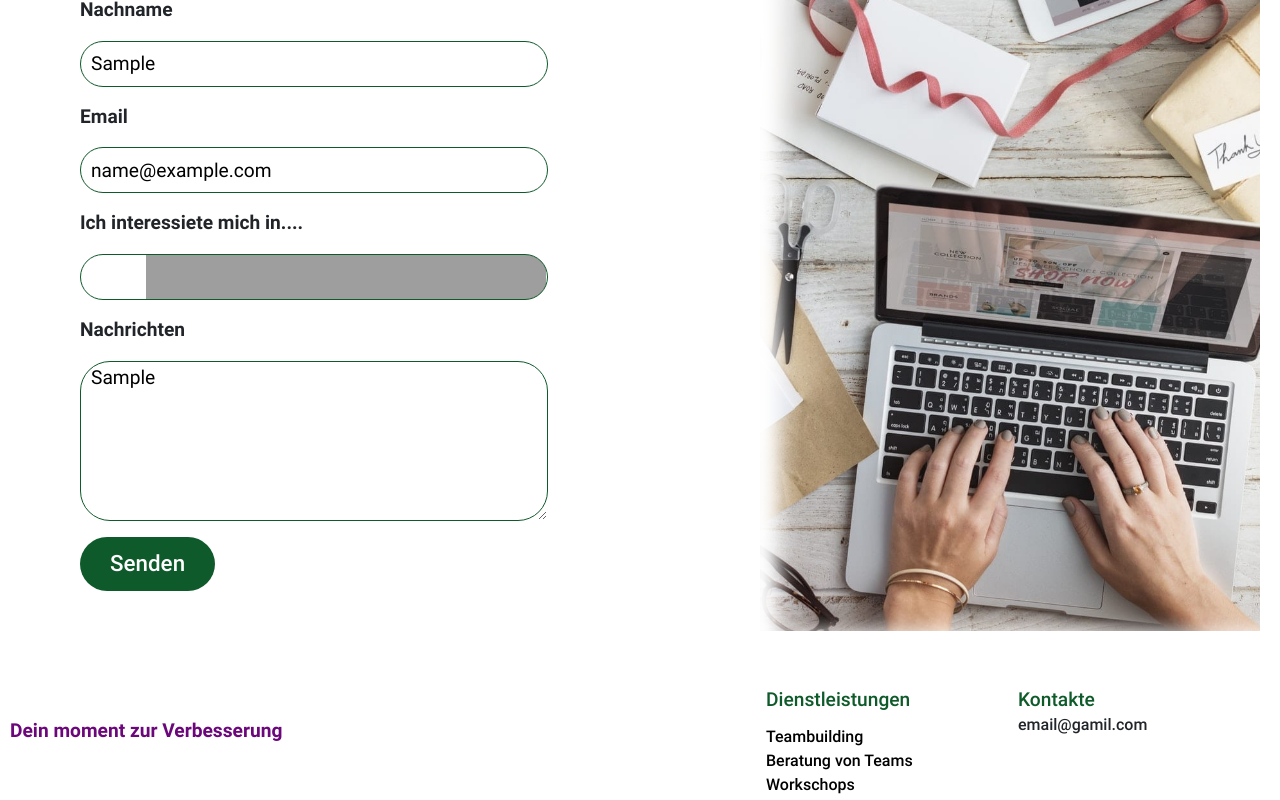
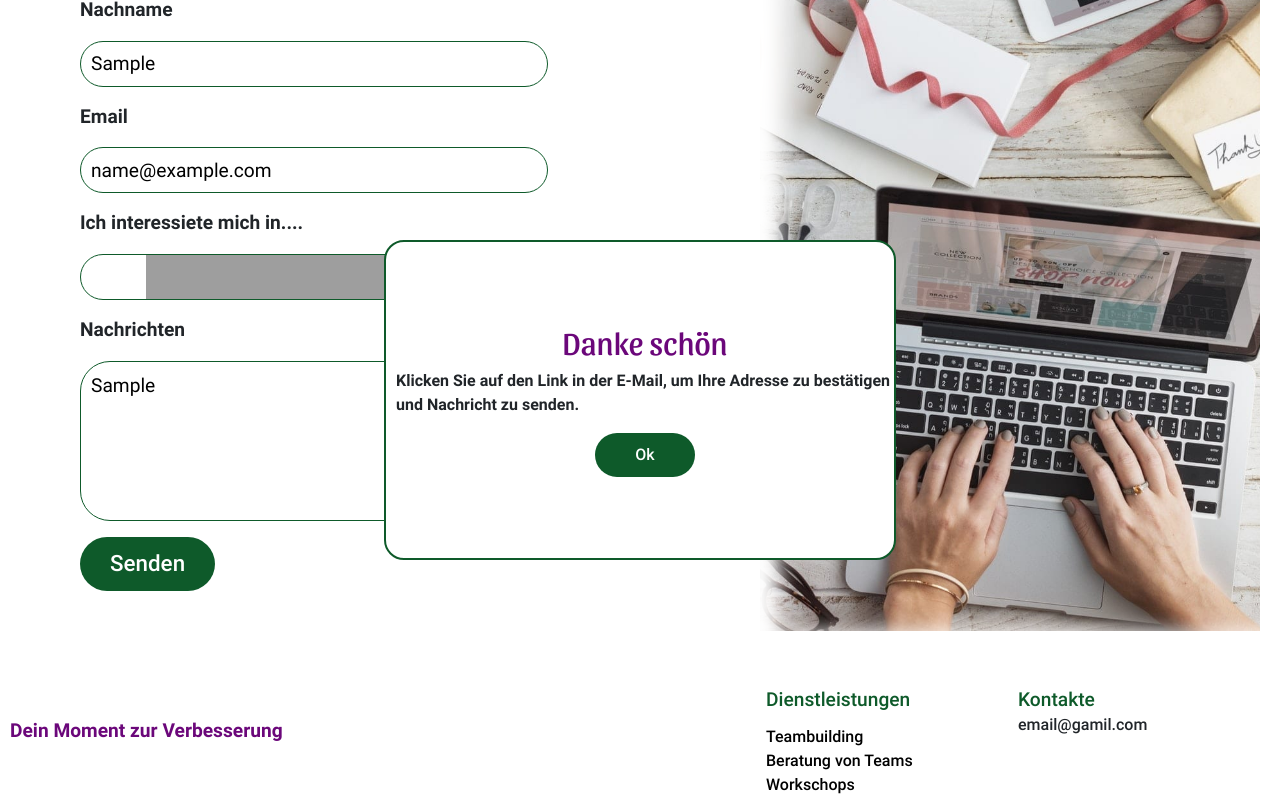
Before and after one commit to rh-pr/mira-coaching, a React (Vite) app in the folder client/: page / in a window 1280 px wide. Both pictures are taken after typing "Sample", "Sample", "name@example.com", "Sample" into the empty fields and a click on the button "Senden". Shown: the part 2867-3667 px from the top of the page. Built offline with nearby package versions, Linux system fonts and the light colour scheme; grey boxes are pictures that could not be loaded.

Commit message:
add modal window

```diff
--- a/client/src/components/footer/Footer.tsx
+++ b/client/src/components/footer/Footer.tsx
@@ -4,7 +4,7 @@ function Footer() {
   return (
     <div className='footer' lang='de'>
       <div className='left'>
-       <p> Dein moment zur Verbesserung</p>
+       <p> Dein Moment zur Verbesserung</p>
       </div>
       <div className='right'>
         <div>
--- a/client/src/components/home/ContactForm.tsx
+++ b/client/src/components/home/ContactForm.tsx
@@ -1,11 +1,18 @@
-import { useState } from "react";
+import { useContext, useState } from "react";
+import { MainContext } from "../../context/MainContext";
+import ResponseMsg from "./ResponseMsg";
 
 function ContactForm() {
 
   const [isSelectOpen, setIsSelectOpen] = useState<boolean>(false)
+  // const [sendingStatus, setSendingStatus] = useState<boolean>(false);
+  // const [openModal, setOpenModal] = useState<boolean>(false)
+
+  const context = useContext(MainContext);
 
   const handleUserMsg = (e: React.FormEvent<HTMLFormElement>) => {
     e.preventDefault();
+    context?.setSendedMsg(true);
 
   }
 
@@ -13,14 +20,16 @@ function ContactForm() {
     setIsSelectOpen(!isSelectOpen);
   }
 
+
   return (
+    <>
     <form className=""  onSubmit={(e: React.FormEvent<HTMLFormElement>) => handleUserMsg(e)}>
       <label htmlFor="fname">Vorname</label>
-      <input type="text" className="" id="fname" name="fname" />
+      <input type="text" className="" id="fname" name="fname"  required/>
       <label htmlFor="lname">Nachname</label>
-      <input type="text" className="" id="lname" name="lname" />
+      <input type="text" className="" id="lname" name="lname" required />
       <label htmlFor="email">Email</label>
-      <input type="email" className="" id="email" name="email" />
+      <input type="email" className="" id="email" name="email" required />
       <label htmlFor="inter">Ich interessiete mich in....</label>
       <select name="inter" id="inter"  className={`${isSelectOpen ? 'opened-select' : 'closed-select'}`} onClick={() => taggleSelect()}>
         <option></option>
@@ -29,9 +38,10 @@ function ContactForm() {
         <option onClick={() => taggleSelect()}>Teambuilding</option>
       </select>
       <label htmlFor="msg">Nachrichten</label>
-      <textarea name="msg" id="msg"></textarea>
+      <textarea name="msg" id="msg" required></textarea>
       <button type="submit">Senden</button>
     </form>
+    </>
   )
 }
 
--- a/client/src/components/home/Home.scss
+++ b/client/src/components/home/Home.scss
@@ -373,6 +373,7 @@ $sarina-font: 'Sarina';
             font-family: $base-font-headers, serif;
             font-size: 1rem;
         }
+
         form {
             width: 100%;
             display: flex;
@@ -431,9 +432,6 @@ $sarina-font: 'Sarina';
                 font-family: $base-font, serif;
                 font-weight: 500;
             }
-
-
-
         }
    }
 
@@ -453,6 +451,53 @@ $sarina-font: 'Sarina';
         }
     }
 }
+
+.modal-wrap {
+    .modal {
+        display: flex;
+        justify-content: center;
+        align-items: center;
+        width: 100vw;
+        height: 100vh;
+
+        .content{
+            background-color: #fff;
+            border: 2px solid #0E5A2A;
+            border-radius: 20px;
+            display: flex;
+            flex-direction: column;
+            padding-left: 10px;
+            justify-content: center;
+            align-items: center;
+            width: 40vw;
+            height: 40vh;
+
+            h1 {
+                color: $base-text-color;
+                font-family: $base-font-headers, serif;
+                font-size: 2rem;
+            }
+
+            p {
+                font-family: $base-font, serif;
+                font-weight: 600;
+            }
+
+            button {
+                width: fit-content;
+                padding: 10px 40px;
+                border-radius: 30px;
+                border: none;
+                background-color: #0E5A2A;
+                color: white;
+                font-family: $base-font, serif;
+                font-weight: 500;
+            }
+        }
+    }
+}
+
+
 
 @media (min-width: 768px){
     .main {
@@ -886,6 +931,7 @@ $sarina-font: 'Sarina';
                 textarea {
                     height: 160px;
                     overflow: auto;
+                    padding: 10px;
 
                     &:active, &:focus {
                         border: 1px solid $base-text-color;
--- /dev/null
+++ b/client/src/components/home/ResponseMsg.tsx
@@ -0,0 +1,21 @@
+import { useContext } from "react"
+import { MainContext } from "../../context/MainContext"
+
+function ResponseMsg() {
+    const context = useContext(MainContext);
+
+    const handleClick = () => {
+        context?.setSendedMsg(false);
+    }
+  return (
+    <div className="modal">
+        <div className="content">
+            <h1>Danke schön</h1>
+            <p>Klicken Sie auf den Link in der E-Mail, um Ihre Adresse zu bestätigen und Nachricht zu senden.</p>
+            <button onClick={handleClick}>Ok</button>
+        </div>
+    </div>
+  )
+}
+
+export default ResponseMsg
--- a/client/src/components/nav/Nav.tsx
+++ b/client/src/components/nav/Nav.tsx
@@ -21,7 +21,7 @@ function Nav() {
   return (
     <nav className="navbar navbar-expand-lg">
       <div className="container-fluid">
-        <a className="navbar-brand fw-bold" href="#">Dein moment zur Verbesserung</a>
+        <a className="navbar-brand fw-bold" href="#">Dein Moment zur Verbesserung</a>
         <button className="navbar-toggler" type="button" data-bs-toggle="collapse" data-bs-target="#navbarTogglerDemo02" aria-controls="navbarTogglerDemo02" aria-expanded="false" aria-label="Toggle navigation">
           <span className="navbar-toggler-icon"></span>
         </button>
--- a/client/src/constants/main.ts
+++ b/client/src/constants/main.ts
@@ -26,7 +26,7 @@ export const profOffers = [
         name: 'Teambuilding',
         offers: [
             'Einzelberatung',
-            'Teans Beratung',
+            'Teams Beratung',
             'Kommunikation',
             'Führung',
             'Neue Arbeit',
--- a/client/src/context/MainContext.tsx
+++ b/client/src/context/MainContext.tsx
@@ -5,12 +5,15 @@ export const MainContext = createContext<ContextType | null>(null);
 
 export const MainContextProvider = ({ children }: { children: ReactNode }) => {
 	const [isWritingNewReview, setIsWritingNewReview] = useState<boolean>(false);
+	const [sendedMsg, setSendedMsg] = useState<boolean>(false)
 
 	return (
 		<MainContext.Provider
 			value={{
 				isWritingNewReview,
-                setIsWritingNewReview
+                setIsWritingNewReview,
+				sendedMsg,
+				setSendedMsg
 			}}
 		>
 			{children}
--- a/client/src/pages/Home.tsx
+++ b/client/src/pages/Home.tsx
@@ -4,14 +4,21 @@ import Offers from "../components/home/Offers";
 import AboutMe from "../components/home/AboutMe";
 import ReviewCard from "../components/home/ReviewCard";
 
-
-
 import { reviews } from '../constants/main'
 import ContactForm from "../components/home/ContactForm";
+import { useContext } from "react";
+import { MainContext } from "../context/MainContext";
+import ResponseMsg from "../components/home/ResponseMsg";
 
 function Home() {
+  const context = useContext(MainContext);
+
   return (
     <div className='home' lang="de">
+      {/* {context?.sendedMsg && <ResponseMsg />} */}
+      <div className="modal-wrap">
+         {context?.sendedMsg && <ResponseMsg />}
+      </div>
       <Main />
       <Offers />
       <AboutMe />
--- a/client/src/types/main.ts
+++ b/client/src/types/main.ts
@@ -23,4 +23,6 @@ export type KontaktDataType = {
 export type ContextType = {
     isWritingNewReview: boolean,
     setIsWritingNewReview: React.Dispatch<React.SetStateAction<boolean>>;
+    sendedMsg: boolean,
+    setSendedMsg: React.Dispatch<React.SetStateAction<boolean>>;
 }
```
